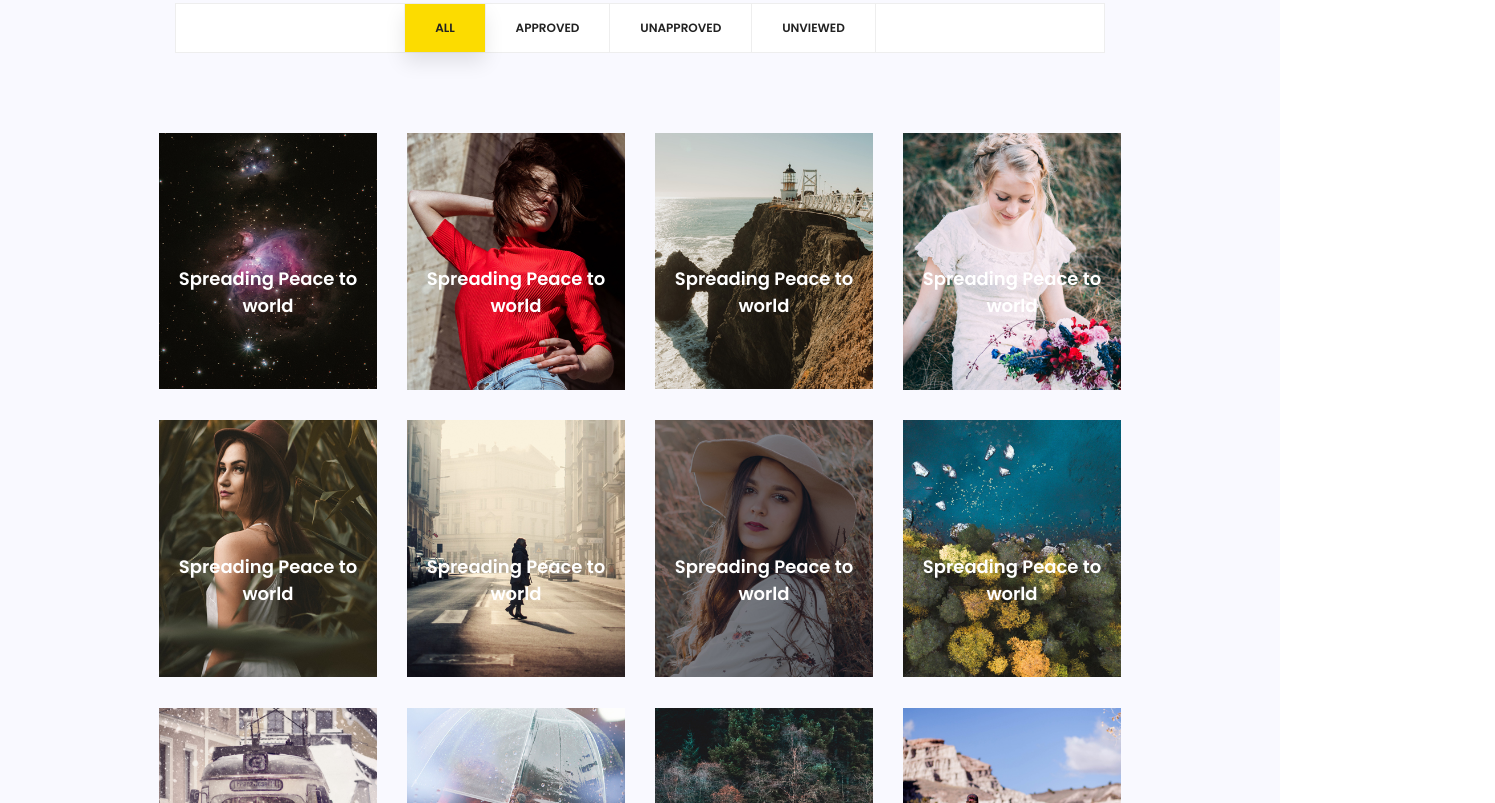
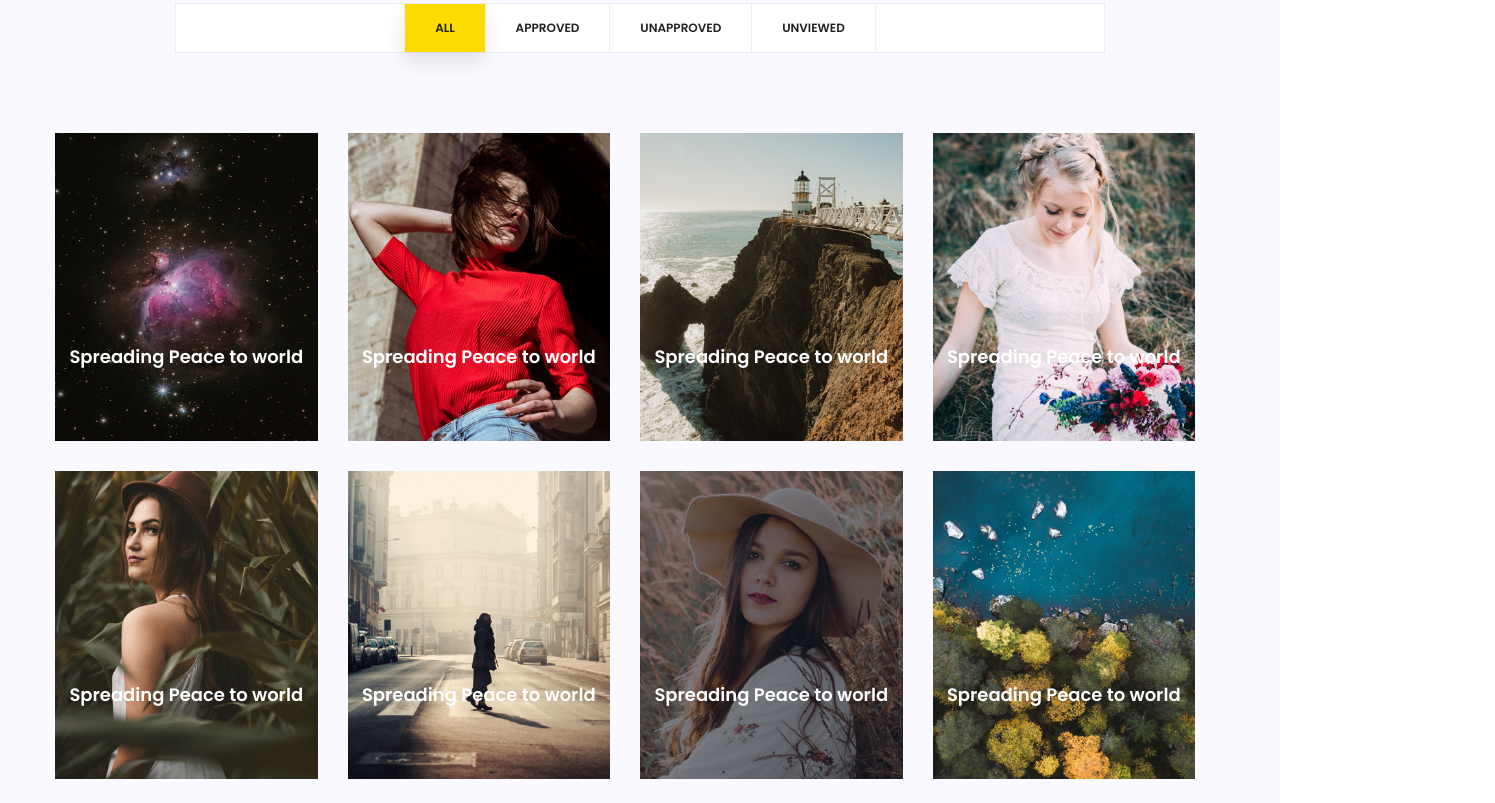
Before and after one commit to rafaelildefonso/reproducao_site_bitmap, a plain HTML site: page index.html in a window 1280 px wide. Shown: the part 717-1520 px from the top of the page, 1495 px wide, since content can reach past the window. Drawn offline with Linux system fonts and the light colour scheme.

Commit message:
correcoes primeira pag

```diff
--- a/css/style.css
+++ b/css/style.css
@@ -241,20 +241,22 @@ main .banner .bannerBody .bannerContent a:hover {
 }
 
 .galeria {
-  height: 832.125px;
+  /* height: 832.125px; */
   padding-right: 15px;
   padding-left: 15px;
   margin-right: 32.5px;
   margin-left: 32.5px;
+  display: flex;
+  justify-content: center;
 }
 
 .galeriaBody {
-  height: 832.125px;
+  /* height: 832.125px; */
   display: flex;
-  justify-content: center;
   flex-wrap: wrap;
   width: 100%;
   gap: 30px;
+  max-width: 1170px;
 }
 
 .galeria .item_galeria {
@@ -264,7 +266,8 @@ main .banner .bannerBody .bannerContent a:hover {
   flex-grow: 0;
   flex-shrink: 1;
   flex-basis: 22.5%;
-  max-width: 218px;
+  max-width: 262.5px;
+  max-height: 308px;
 }
 
 .galeria .item_galeria:before {
@@ -511,7 +514,7 @@ main .banner .bannerBody .bannerContent a:hover {
 }
 
 .instagramAreaBody {
-  max-width: 960px;
+  max-width: 1170px;
   width: 100%;
   padding-right: 15px;
   padding-left: 15px;
@@ -576,7 +579,7 @@ footer {
 }
 
 .footerBody {
-  max-width: 960px;
+  max-width: 1170px;
   width: 100%;
   padding-right: 15px;
   padding-left: 15px;
```
